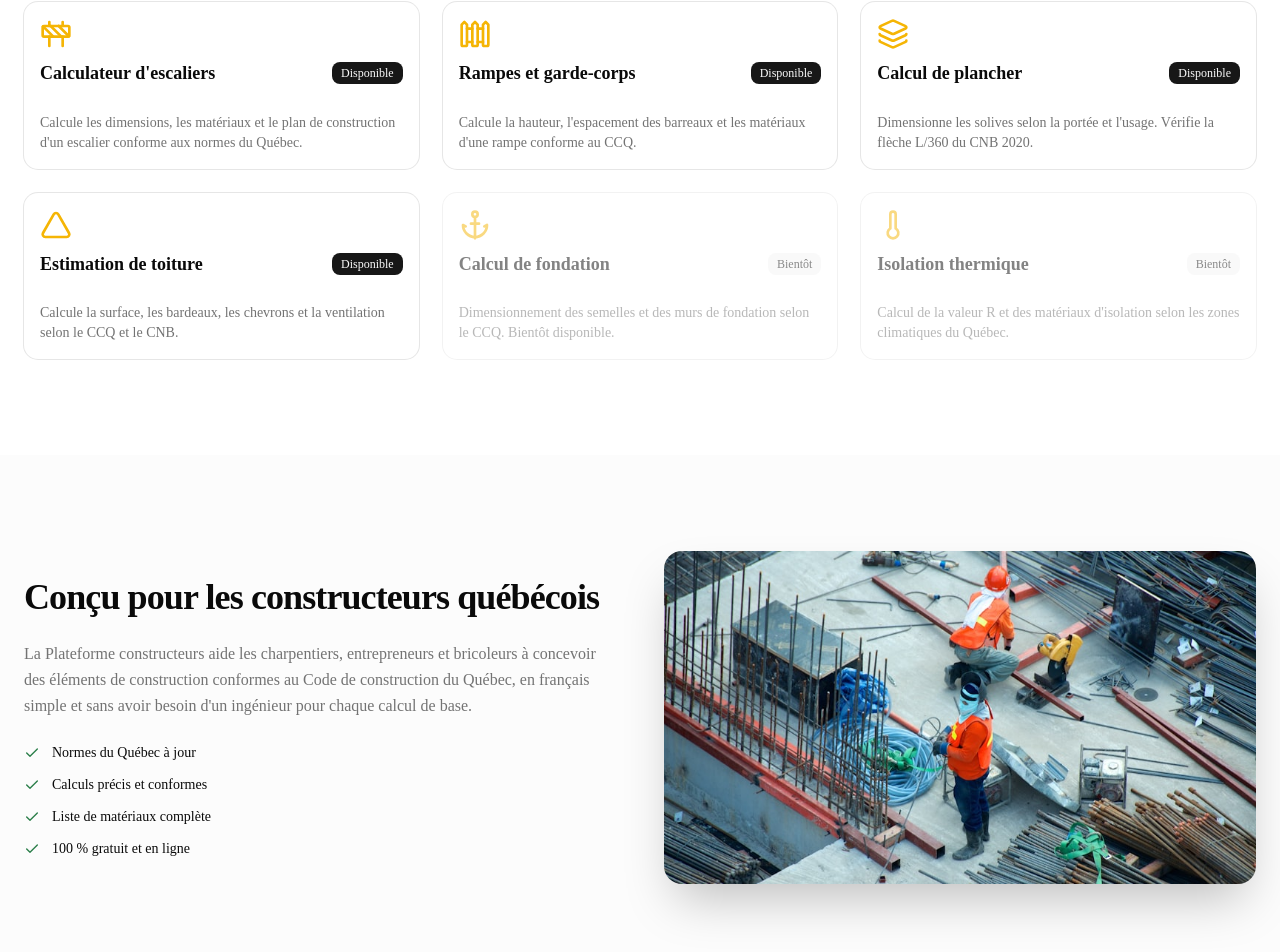
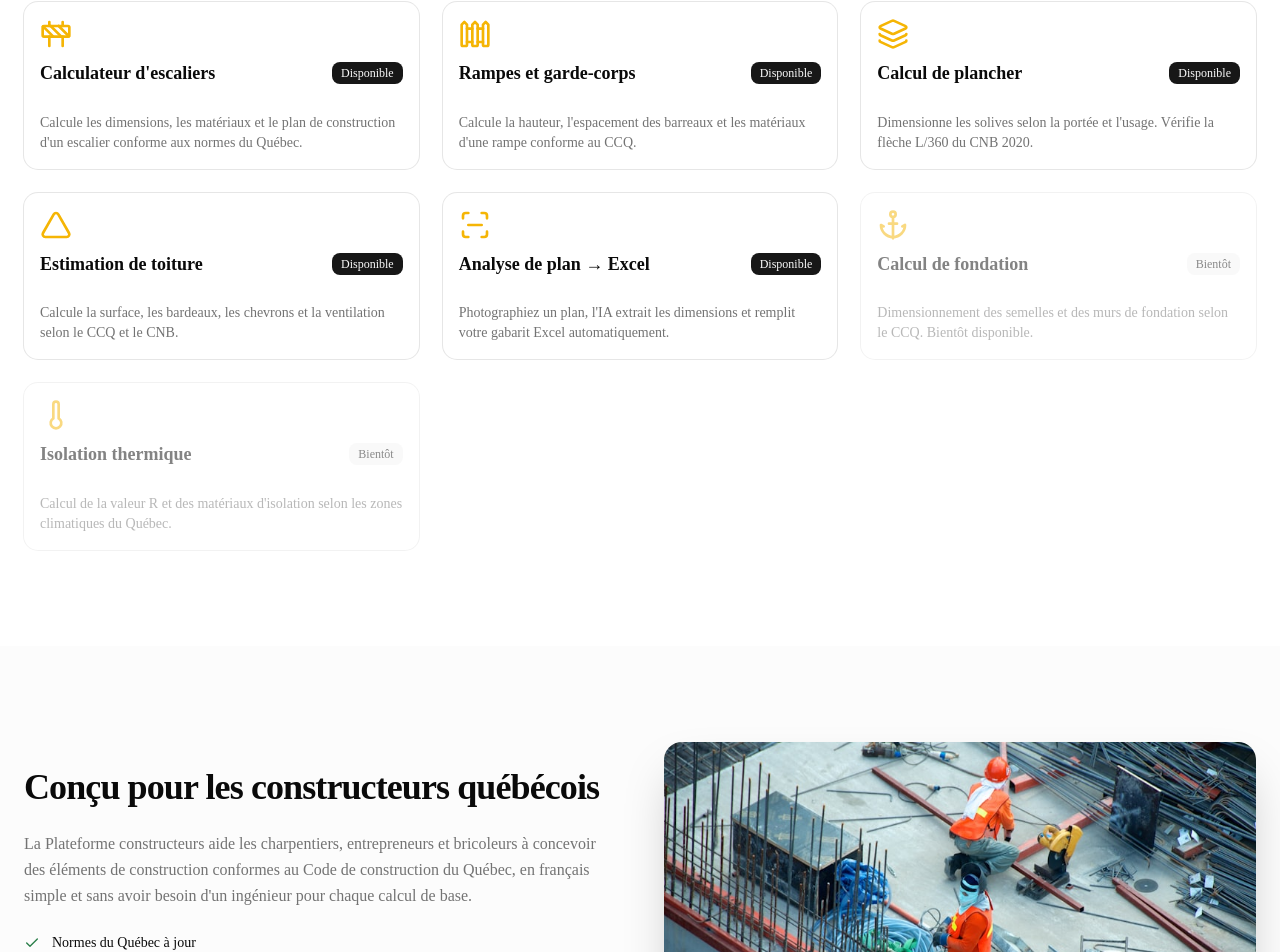
Before and after one commit to williamdorval/Veille-technologique, a Next.js app: page / in a window 1280 px wide. Shown: the part 1022-1974 px from the top of the page. Built offline with nearby package versions, Linux system fonts and the light colour scheme.

Commit message:
feat(analyse-plan): enregistrement plugin + page + accueil

```diff
--- a/src/app/page.tsx
+++ b/src/app/page.tsx
@@ -4,6 +4,7 @@ import {
   Construction,
   Fence,
   Layers,
+  ScanLine,
   Thermometer,
   Triangle,
 } from 'lucide-react';
@@ -42,6 +43,13 @@ const PLUGINS = [
     description: 'Calcule la surface, les bardeaux, les chevrons et la ventilation selon le CCQ et le CNB.',
     status: 'available' as const,
     href: '/plugins/toiture',
+  },
+  {
+    icon: ScanLine,
+    title: 'Analyse de plan → Excel',
+    description: "Photographiez un plan, l'IA extrait les dimensions et remplit votre gabarit Excel automatiquement.",
+    status: 'available' as const,
+    href: '/plugins/analyse-plan',
   },
   {
     icon: Anchor,
--- /dev/null
+++ b/src/app/plugins/analyse-plan/page.tsx
@@ -0,0 +1,28 @@
+import { Alert, AlertDescription, AlertTitle } from '@/components/ui/alert';
+import { AnalysePlanClient } from '@/components/plugins/analyse-plan/AnalysePlanClient';
+
+export const metadata = {
+  title: "Analyse de plan → Excel — Plateforme constructeurs",
+  description: "Photographiez votre plan de construction, l'IA extrait les dimensions et les insère directement dans votre fichier Excel.",
+};
+
+export default function AnalysePlanPage() {
+  return (
+    <main className="min-h-screen px-4 py-8 max-w-7xl mx-auto">
+      <Alert className="mb-6 border-amber-500 bg-amber-50 dark:bg-amber-950/20">
+        <AlertTitle>⚠ Outil d'aide à la saisie — Vérifiez toujours les valeurs</AlertTitle>
+        <AlertDescription>
+          L&apos;IA peut faire des erreurs de lecture. Validez chaque valeur proposée avant de générer le fichier Excel.
+          Cet outil ne remplace pas votre jugement professionnel.
+        </AlertDescription>
+      </Alert>
+      <div className="mb-8">
+        <h1 className="text-3xl font-bold tracking-tight mb-2">Analyse de plan → Excel</h1>
+        <p className="text-muted-foreground">
+          Photographiez vos plans, l&apos;IA détecte les dimensions et les insère dans votre gabarit Excel.
+        </p>
+      </div>
+      <AnalysePlanClient />
+    </main>
+  );
+}
```
